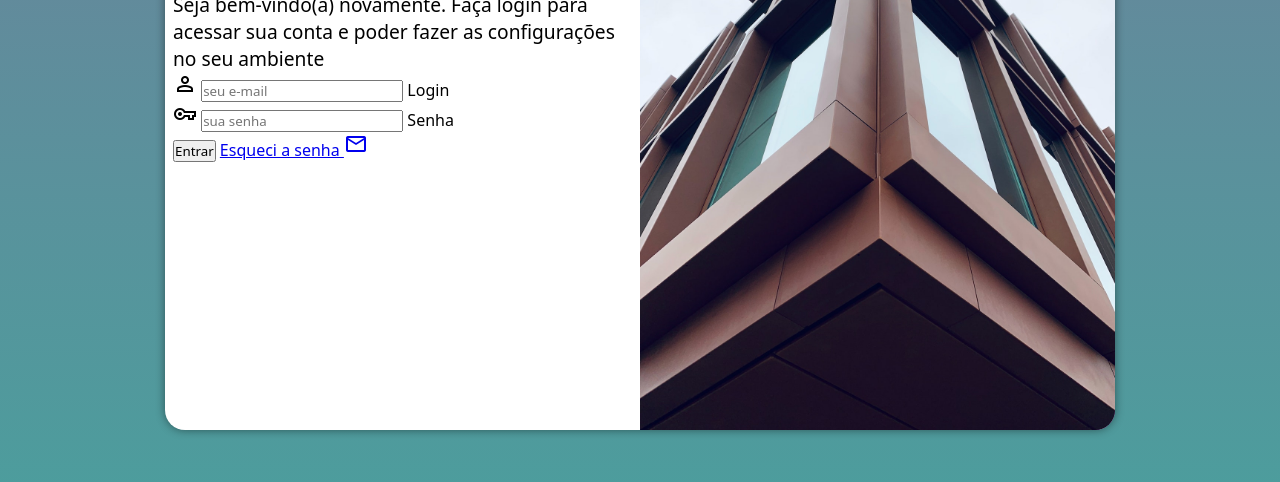
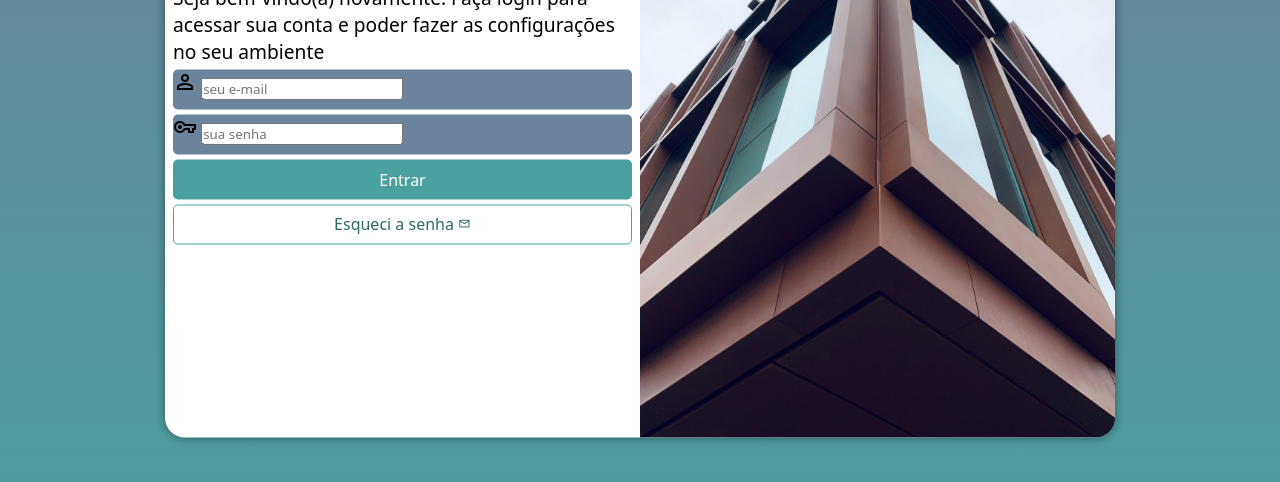
Before and after one commit to M0rdek4y/projeto-login, a plain HTML site: page index.html in a window 1280 px wide. Shown: the part 220-702 px from the top of the page. Drawn offline with nearby package versions, Linux system fonts and the light colour scheme.

Commit message:
Update
Added - Style in form

```diff
--- a/estilo/style.css
+++ b/estilo/style.css
@@ -32,11 +32,14 @@ section#login {
     top: 50%;
     left: 50%;
     transform: translate(-50%, -50%);
+    overflow: hidden;
+
     background-color: white;
     width: 250px;
-    height: 500px;
+    height: 515px;
     border-radius: 20px;
     box-shadow: 0px 0px 10px rgba(0, 0, 0, 0.450);
+
     transition: width .3s, height .3s;
     transition-timing-function: ease;
 }
@@ -61,3 +64,56 @@ div#formulario > h1 {
 div#formulario > p {
     font-size: 0.8em;
 }
+
+form > div.campo {
+    background-color: #6B839B;
+    display: block;
+    width: 100%;
+    height: 40px;
+    border-radius: 5px;
+    margin: 5px 0px;
+}
+
+div.campo > label {
+    display: none;
+}
+
+form > input[type=submit] {
+    margin-top: 5px;
+    display: block;
+    font-size: 1em;
+    width: 100%;
+    height: 40px;
+    background-color: #49a09c;
+    color: white;
+    border: none;
+    border-radius: 5px;
+    cursor: pointer;
+}
+
+form > input[type=submit]:hover {
+    background-color: #306966;
+}
+
+form > a.botao {
+    display: block;
+    text-align: center;
+    font-size: 1em;
+    width: 100%;
+    height: 40px;
+    padding-top: 7px;
+    margin-top: 5px;
+    background-color: white;
+    color: #306966;
+    border: 1px solid #49a09c;
+    border-radius: 5px;
+    text-decoration: none;
+}
+
+form > a.botao:hover {
+    background-color: #51e2db;
+}
+
+form > a.botao > i {
+    font-size: 0.8em;
+}
--- a/index.html
+++ b/index.html
@@ -28,12 +28,10 @@
                         <input type="password" name="senha" id="isenha" placeholder="sua senha" autocomplete="current-password" required minlength="8" maxlength="20">
                         <label for="isenha">Senha</label>
                     </div>
-                    <div>
-                        <input type="submit" value="Entrar">
-                        <a href="esqueci.html">
-                            Esqueci a senha <i class="material-symbols-outlined">mail</i>
-                        </a>
-                    </div>
+                    <input type="submit" value="Entrar">
+                    <a href="esqueci.html" class="botao">
+                        Esqueci a senha <i class="material-symbols-outlined">mail</i>
+                    </a>
                 </form>
             </div>
         </section>
```
